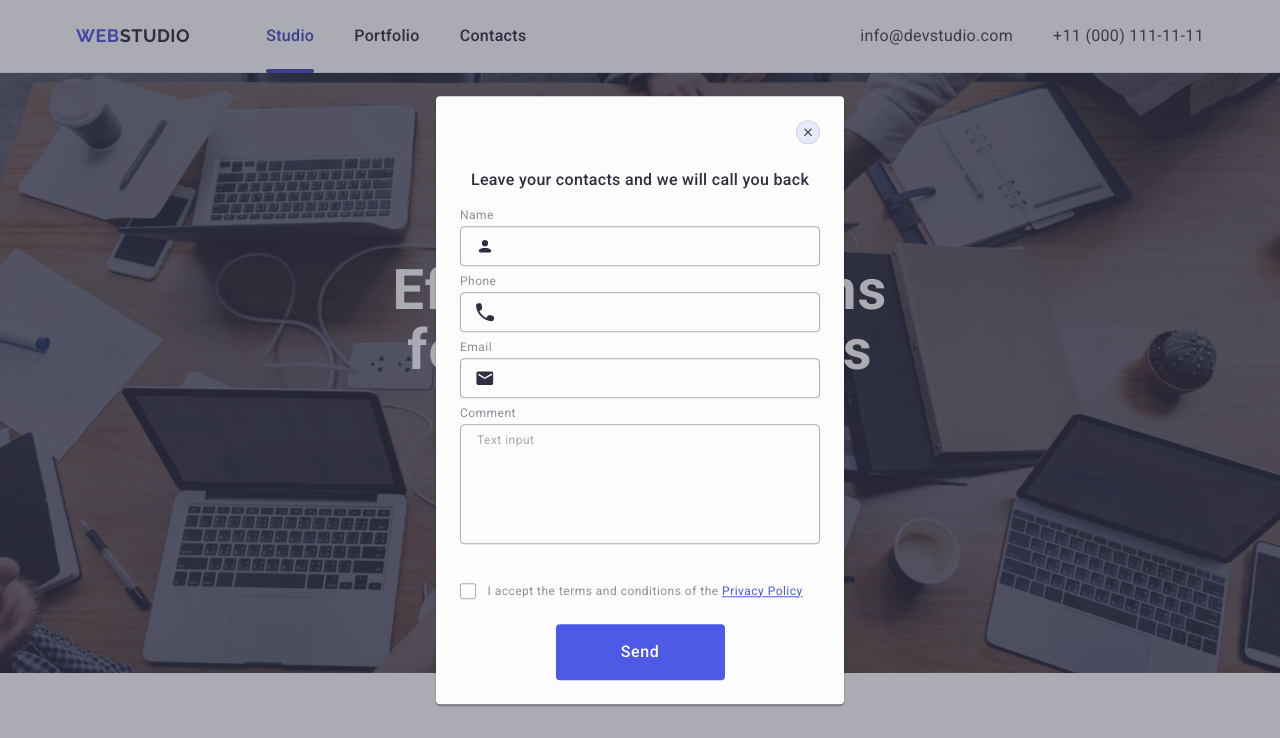
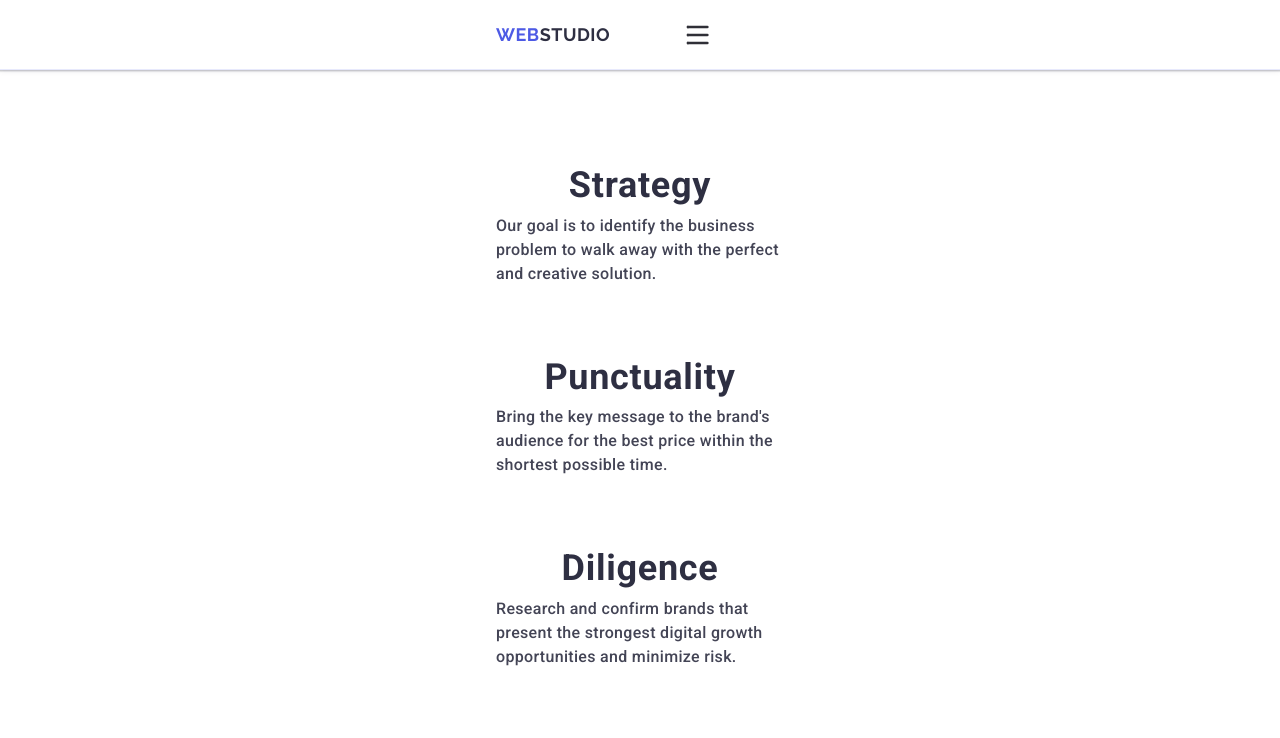
Before and after one commit to angelinasimora/goit-markup-hw-06, a plain HTML site: page index.html in a window 1280 px wide. Shown: the top 738 px of the page. Drawn offline with nearby package versions, Linux system fonts and the light colour scheme.

Commit message:
commit message

```diff
--- a/css/styles.css
+++ b/css/styles.css
@@ -30,10 +30,13 @@ img {
 }
 /* common */
 .container {
-    max-width: 1158px;
-    padding-left:15px;
-    padding-right:15px;
-    margin:auto;
+    /* max-width: 1158px; */
+    /* padding-left:15px;
+    padding-right:15px; */
+    max-width:320px;
+    padding-left: 16px;
+    padding-right: 16px;
+    margin: 0 auto;
 }
 /* Wrapper */
 
@@ -52,6 +55,7 @@ img {
 .top-navigation{
     display: flex;
     align-items: center;
+    justify-content: space-between;
 }
 
 .header-logo{
@@ -149,6 +153,18 @@ img {
 .address-row-item:focus{
     color: #404bbf;
 }
+
+.menu-btn{
+    padding: 0;
+    margin-left: auto;
+    border: none;
+    background-color: transparent;
+}
+.menu-icon{
+    display: block;
+    fill: #2f2f37;
+}
+/*End Wrapper */
 /*Hero page */
 
 .hero-page{
@@ -223,32 +239,40 @@ img {
 }
 
 .description-section {
-    justify-content: space-between;
-    padding: 120px 0;
+    /* justify-content: space-between; */
+    /* padding: 120px 0; */
+    padding: 96px 16px 96px 16px;
 }
 .description-li{
     display: flex;
     flex-direction: column;
-    flex-basis: calc((100% - 72px) / 4);
+    position: relative;
+    /* flex-basis: calc((100% - 72px) / 4); */
 }
 .description-row{
-    justify-content: flex-start;
+    /* justify-content: flex-start; */
+    flex-wrap: wrap;
     display: flex;
-    gap: 24px;
-
+    /* gap: 24px; */
+    gap: 72px;
 }
 
 .description-tittle{
     letter-spacing: 0.02em;
-    line-height: 1.2;
+    /* line-height: 1.2;
     font-weight: 500;
-    font-size: 20px;
+    font-size: 20px; */
     color: #2e2f42;
+    font-weight: 700;
+    font-size: 36px;
+    line-height: 1.1;
     margin-bottom: 8px;
+    text-align: center;
 }
 
 .description-text{
-    font-weight: 400;
+    /* font-weight: 400; */
+    font-weight: 500;
     font-size: 16px;
     line-height: 1.5;
     letter-spacing: 0.02em;
@@ -256,25 +280,34 @@ img {
 }
 
 .icon{
-    display: flex;
+    /* display: flex;
     align-items: center;
     justify-content: center;
     height: 112px;
     background-color: #f4f4fd;
     border-radius: 4px;
     border: 1px solid #8e8f99;
-    margin-bottom: 8px;
+    margin-bottom: 8px; */
+    display: none;
 }
 
 /* Section 2 Our Team */
 .our-team{
     background: #f4f4fd;
-    padding: 120px 0;
+    /* padding: 120px 0; */
+    padding-top: 96px;
+    padding-bottom: 96px;
 }
 
 .team-row{
     display: flex;
-    gap: 24px;
+    /* gap: 24px; */
+    gap: 72px;
+    flex-wrap: wrap;
+    padding-left: 28px;
+    padding-right: 28px;
+    margin: 0 auto;
+
 }
 
 .team-image{
@@ -298,7 +331,7 @@ img {
     display: flex;
     flex-direction: column;
     border-radius: 0px 0px 4px 4px;
-    flex-basis: calc(( 100% - 72px ) / 4);
+    /* flex-basis: calc(( 100% - 72px ) / 4); */
     box-shadow: 0px 1px 6px rgba(46, 47, 66, 0.08),
         0px 1px 1px rgba(46, 47, 66, 0.16),
         0px 2px 1px rgba(46, 47, 66, 0.08);
@@ -364,8 +397,10 @@ img {
 /* Our portfolio */
 
 .our-portfolio{
-    padding-top: 120px;
-    padding-bottom: 120px
+    /* padding-top: 120px;
+    padding-bottom: 120px */
+    padding-top: 96px;
+    padding-bottom: 96px;
 }
 
 .title-our-portfolio{
--- a/index.html
+++ b/index.html
@@ -29,7 +29,7 @@
           <a class="logo header-logo" href="./index.html"
             >Web<span class="logo-color">Studio</span></a
           >
-          <ul class="navigation">
+          <!-- <ul class="navigation">
             <li>
               <a
                 href="./index.html"
@@ -45,8 +45,8 @@
               <a href="" target="_blank" class="navigation-item">Contacts</a>
             </li>
           </ul>
-        </nav>
-        <address class="address">
+        </nav> -->
+        <!-- <address class="address">
           <ul class="address-row">
             <li>
               <a
@@ -65,18 +65,24 @@
               >
             </li>
           </ul>
-        </address>
+        </address> -->
+          <button class="menu-btn" type="button">
+            <svg class="menu-icon" width="24" height="24">
+              <use href="./images/svg/menu.icon.svg#menu">
+              </use>
+            </svg>
+          </button>
       </div>
     </header>
 
-    <!--Main content-->
+    <!-- Main content
     <main class="hero-page">
       <section class="hero-title">
         <div class="container">
           <h1 class="hero-text">Effective Solutions for Your Business</h1>
           <button class="button" type="button">Order Service</button>
         </div>
-      </section>
+      </section> -->
     <!-- Section Description -->
     <section class="description-section">
       <div class="container">
@@ -90,8 +96,8 @@
             </div>
             <h3 class="description-tittle">Strategy</h3>
             <p class="description-text">
-                Our goal is to identify the business problem to walk away with
-                the perfect and creative solution.
+              Our goal is to identify the business problem to walk away with the
+              perfect and creative solution.
             </p>
           </li>
 
@@ -138,7 +144,7 @@
     </section>
     <!-- Section Our Team -->
       <section class="our-team">
-        <div class="container">
+        <div class="container ">
           <h2 class="title-our-team">Our Team</h2>
           <ul class="team-row">
             <li class="team-list">
@@ -376,7 +382,7 @@
           </ul>
         </div>
       </section>
-      <!--Our Portfolio-->
+    <!-- Our Portfolio -->
       <section class="our-portfolio">
         <div class="container">
           <h2 class="title-our-portfolio">Our Portfolio</h2>
@@ -499,7 +505,7 @@
         </div>
       </section>
     </main>
-    <!-- Footer -->
+    <!-- Footer
     <footer class="footer">
       <div class="container footer-conteiner">
         <div class="footer-one">
@@ -568,8 +574,8 @@
           </form>
         </div>
       </div>
-    </footer>
-    <!-- Modal -->
+    </footer> -->
+    <!-- Modal
     <div class="modal-overlay is-open">
       <div class="modal">
         <button class="button-modal" type="button">
@@ -655,6 +661,6 @@
           <button class="modal-button" type="submit">Send</button>
         </form>
       </div>
-    </div>
+    </div> -->
   </body>
 </html>
```
Also changed, not shown: images/svg/menu.icon.svg (added). Lines whose indentation alone changed are shown as unchanged.
